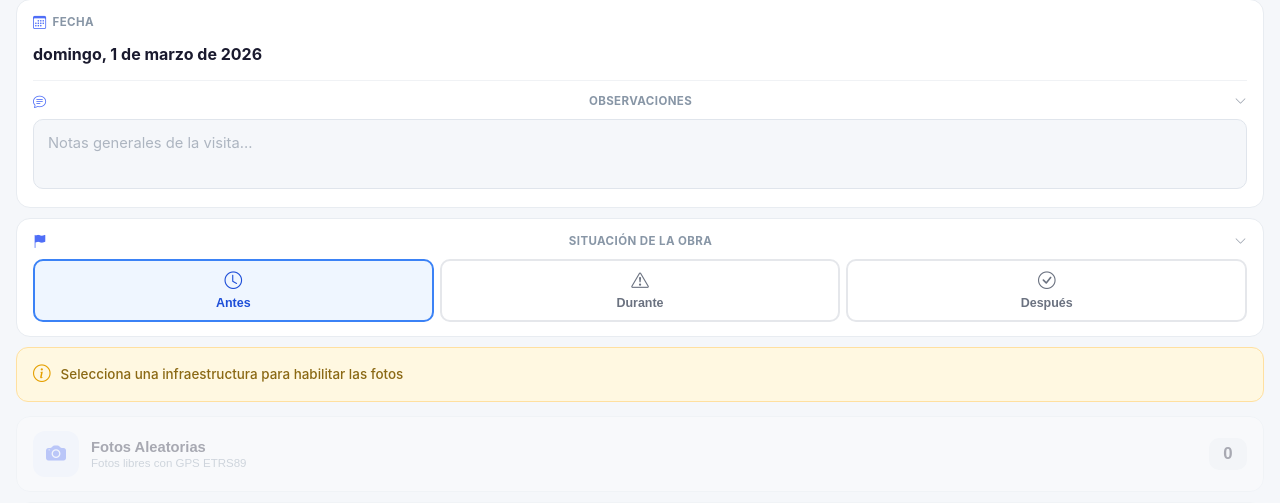
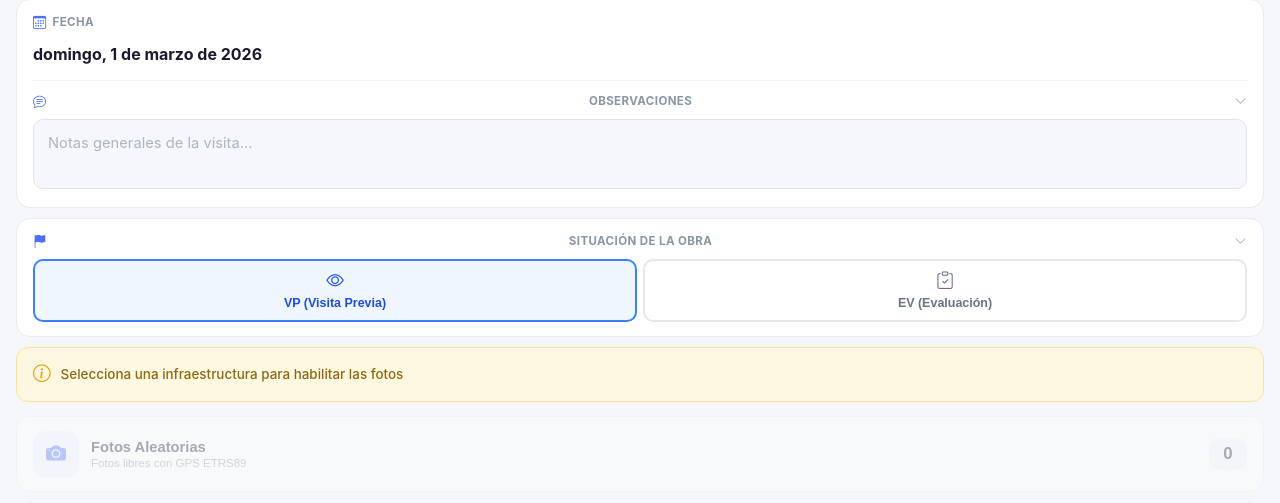
Before and after one commit to cazorlatravel-prog/RAPCA, a PHP site: page /public/operador.php in a window 1280 px wide. Shown: the part 458-961 px from the top of the page. Run offline with PHP 8.4, Linux system fonts and the light colour scheme; data that the repository does not hold is empty.

Commit message:
Change inspection states from antes/durante/despues to VP/EV
Replace the 3-state inspection system (antes/durante/después) with a 2-state
system: VP (Visita Previa) and EV (Evaluación) across the entire codebase.

Changes: DB ENUM definitions, migration script, PHP validation, JS mappings,
HTML selects/buttons, CSS badge classes, PDF export badges, and landing page.

https://claude.ai/code/session_01WQTRJDFJMDbL9pE1aP23ur

```diff
--- a/database/schema.sql
+++ b/database/schema.sql
@@ -97,8 +97,8 @@ CREATE TABLE IF NOT EXISTS registros (
     lon_real                DECIMAL(10,7)   NOT NULL COMMENT 'Longitud GPS real del operador',
     url_cloudinary          VARCHAR(512)    NOT NULL COMMENT 'URL de la imagen en Cloudinary',
     datos_tecnicos          JSON            DEFAULT NULL COMMENT 'Payload libre: temperatura, presion, notas...',
-    estado_incidencia       ENUM('antes','durante','despues')
-                                            NOT NULL DEFAULT 'antes',
+    estado_incidencia       ENUM('vp','ev')
+                                            NOT NULL DEFAULT 'vp',
     observaciones           TEXT            DEFAULT NULL,
     tipo_foto               ENUM('aleatorio','comparativo') NOT NULL DEFAULT 'aleatorio',
     secuencia_comparativa   INT UNSIGNED    DEFAULT NULL,
@@ -168,7 +168,7 @@ CREATE TABLE IF NOT EXISTS subidas_fallidas (
     usuario_id          INT UNSIGNED    NOT NULL,
     infra_id            INT UNSIGNED    NOT NULL,
     nombre_archivo      VARCHAR(255),
-    estado_incidencia   ENUM('antes','durante','despues') DEFAULT 'antes',
+    estado_incidencia   ENUM('vp','ev') DEFAULT 'vp',
     tipo_foto           ENUM('aleatorio','comparativo') DEFAULT 'aleatorio',
     motivo_error        TEXT,
     intentos            INT UNSIGNED    DEFAULT 1,
--- a/index.html
+++ b/index.html
@@ -1115,7 +1115,7 @@
                         <li><i class="bi bi-check-circle-fill"></i> Mapa con Ortofoto y Topográfico WMS</li>
                         <li><i class="bi bi-check-circle-fill"></i> Modo offline con auto-sincronización</li>
                         <li><i class="bi bi-check-circle-fill"></i> App instalable (PWA)</li>
-                        <li><i class="bi bi-check-circle-fill"></i> Estados: Antes / Durante / Después</li>
+                        <li><i class="bi bi-check-circle-fill"></i> Estados: VP (Visita Previa) / EV (Evaluación)</li>
                         <li><i class="bi bi-check-circle-fill"></i> Anotaciones en foto con círculo ajustable</li>
                         <li><i class="bi bi-check-circle-fill"></i> Vista previa antes de enviar</li>
                     </ul>
--- a/public/api/visitas.php
+++ b/public/api/visitas.php
@@ -146,7 +146,7 @@ if ($_SERVER['REQUEST_METHOD'] === 'POST') {
         }
         if (isset($_POST['estado_incidencia'])) {
             $estado = $_POST['estado_incidencia'];
-            if (in_array($estado, ['antes', 'durante', 'despues'], true)) {
+            if (in_array($estado, ['vp', 'ev'], true)) {
                 $updates[] = 'estado_incidencia = :estado';
                 $params[':estado'] = $estado;
             }
--- a/public/css/operador.css
+++ b/public/css/operador.css
@@ -973,9 +973,8 @@ select.input-field {
     transform: scale(0.95);
 }
 
-.cam-situacion-btn.sit-antes { border-color: #60a5fa; color: #93c5fd; }
-.cam-situacion-btn.sit-durante { border-color: #fbbf24; color: #fde68a; }
-.cam-situacion-btn.sit-despues { border-color: #4ade80; color: #86efac; }
+.cam-situacion-btn.sit-vp { border-color: #60a5fa; color: #93c5fd; }
+.cam-situacion-btn.sit-ev { border-color: #fbbf24; color: #fde68a; }
 
 /* Camera controls */
 .cam-controls {
@@ -1429,9 +1428,8 @@ select.input-field {
     text-transform: uppercase;
 }
 
-.estado-badge.antes { background: #e0edff; color: #2563eb; }
-.estado-badge.durante { background: #fff8e1; color: #b8860b; }
-.estado-badge.despues { background: #e8faf0; color: #0d9f5f; }
+.estado-badge.vp { background: #e0edff; color: #2563eb; }
+.estado-badge.ev { background: #fff8e1; color: #b8860b; }
 
 .mapa-detail-meta {
     font-size: 0.72rem;
@@ -2423,9 +2421,8 @@ select.input-field {
     text-transform: uppercase;
     color: #fff;
 }
-.visita-foto-badge.antes { background: #3b82f6; }
-.visita-foto-badge.durante { background: #f59e0b; }
-.visita-foto-badge.despues { background: #22c55e; }
+.visita-foto-badge.vp { background: #3b82f6; }
+.visita-foto-badge.ev { background: #f59e0b; }
 
 .visita-foto-tipo {
     position: absolute;
@@ -2741,9 +2738,8 @@ select.input-field {
 }
 .panel-badge--aleatorio { background: #dbeafe; color: #1d4ed8; }
 .panel-badge--comparativo { background: #ede9fe; color: #6d28d9; }
-.panel-badge--antes  { background: #dbeafe; color: #2563eb; }
-.panel-badge--durante { background: #fef3c7; color: #b45309; }
-.panel-badge--despues { background: #dcfce7; color: #166534; }
+.panel-badge--vp  { background: #dbeafe; color: #2563eb; }
+.panel-badge--ev { background: #fef3c7; color: #b45309; }
 .panel-record-actions {
     display: flex;
     flex-direction: column;
--- a/public/js/offline.js
+++ b/public/js/offline.js
@@ -277,7 +277,7 @@
         formData.append('usuario_id', fd.usuario_id);
         formData.append('lat_real', fd.lat_real);
         formData.append('lon_real', fd.lon_real);
-        formData.append('estado_incidencia', fd.estado_incidencia || 'antes');
+        formData.append('estado_incidencia', fd.estado_incidencia || 'vp');
         formData.append('tipo_foto', fd.tipo_foto || 'aleatorio');
         formData.append('nombre_archivo', fd.nombre_archivo || '');
         formData.append('observaciones', fd.observaciones || '');
--- a/public/js/operador.js
+++ b/public/js/operador.js
@@ -31,7 +31,7 @@
         countComparativas: 0,
         countTotal: 0, // contador global por infraestructura
         prevPhotos: [], // fotos comparativas de visita anterior
-        situacionIdx: 0, // 0=antes, 1=durante, 2=despues
+        situacionIdx: 0, // 0=vp, 1=ev
         // Annotation
         annotation: null,          // { x, y, text, radius } — canvas pixel coords
         annotationMode: false,
@@ -39,8 +39,8 @@
         baseImageData: null,       // ImageData snapshot without annotation
     };
 
-    const SITUACIONES = ['antes', 'durante', 'despues'];
-    const SITUACIONES_UI = ['ANTES', 'DURANTE', 'DESPUÉS'];
+    const SITUACIONES = ['vp', 'ev'];
+    const SITUACIONES_UI = ['VP', 'EV'];
 
     // ===================================================================
     // DOM REFS
@@ -812,8 +812,8 @@
         camVideo.pause();
 
         // Generate filename: NombreInfra_ALE_ANT_001 or NombreInfra_COMP_DUR_002
-        const sitCodes = { antes: 'ANT', durante: 'DUR', despues: 'DES' };
-        const sitCode = sitCodes[SITUACIONES[state.situacionIdx]] || 'ANT';
+        const sitCodes = { vp: 'VP', ev: 'EV' };
+        const sitCode = sitCodes[SITUACIONES[state.situacionIdx]] || 'VP';
         const modeCode = state.currentMode === 'comparativo' ? 'COMP' : 'ALE';
 
         state.countTotal++;
@@ -1667,7 +1667,7 @@
 
             const bounds = [];
             const stateColors = {
-                'antes': '#3b82f6', 'durante': '#f59e0b', 'despues': '#22c55e',
+                'vp': '#3b82f6', 'ev': '#f59e0b',
             };
 
             Object.values(allInfras).forEach(infra => {
@@ -1678,7 +1678,7 @@
 
                 if (hasPhotos) {
                     // Visited: colored circle with photo count
-                    const lastState = infra.registros[0]?.estado_incidencia || 'antes';
+                    const lastState = infra.registros[0]?.estado_incidencia || 'vp';
                     const color = stateColors[lastState] || '#9ca3af';
                     const numPhotos = infra.registros.length;
 
@@ -2604,7 +2604,7 @@
         // 2. Determine situación from the most recent photo
         if (visita.fotos && visita.fotos.length > 0) {
             const lastFoto = visita.fotos[0]; // fotos are ordered by most recent first
-            const sitMap = { antes: 0, durante: 1, despues: 2 };
+            const sitMap = { vp: 0, ev: 1 };
             const sitIdx = sitMap[lastFoto.estado] !== undefined ? sitMap[lastFoto.estado] : 0;
             state.situacionIdx = sitIdx;
 
@@ -2717,7 +2717,7 @@
                 ${r.nombre_archivo ? ' - ' + escHtml(r.nombre_archivo) : ''}
             `;
 
-            editarEstado.value = r.estado_incidencia || 'antes';
+            editarEstado.value = r.estado_incidencia || 'vp';
             editarObs.value = r.observaciones || '';
 
             // Load UO options
@@ -3019,7 +3019,7 @@
                 hour: '2-digit', minute: '2-digit',
             });
             const tipoClass = r.tipo_foto === 'comparativo' ? 'comparativo' : 'aleatorio';
-            const estadoClass = r.estado_incidencia || 'antes';
+            const estadoClass = r.estado_incidencia || 'vp';
 
             html += `<div class="panel-record" data-id="${r.id}">
                 <img class="panel-record-thumb" src="${escHtml(r.url_cloudinary || '')}" alt="" loading="lazy">
@@ -3028,7 +3028,7 @@
                     <div class="panel-record-meta">${fecha} · ${escHtml(r.usuario_nombre || '')}</div>
                     <div class="panel-record-badges">
                         <span class="panel-badge panel-badge--${tipoClass}">${r.tipo_foto === 'comparativo' ? 'COMP' : 'ALEA'}</span>
-                        <span class="panel-badge panel-badge--${estadoClass}">${(r.estado_incidencia || 'antes').toUpperCase()}</span>
+                        <span class="panel-badge panel-badge--${estadoClass}">${(r.estado_incidencia || 'vp').toUpperCase()}</span>
                     </div>
                 </div>
                 <div class="panel-record-actions">
--- a/public/operador.php
+++ b/public/operador.php
@@ -136,9 +136,8 @@ if ($initials === '') $initials = 'OP';
             <div class="card">
                 <div class="card-label"><i class="bi bi-flag-fill"></i> Situación de la obra</div>
                 <div class="situacion-selector" id="situacion-selector">
-                    <button type="button" class="situacion-option active" data-sit="0"><i class="bi bi-clock"></i> Antes</button>
-                    <button type="button" class="situacion-option" data-sit="1"><i class="bi bi-exclamation-triangle"></i> Durante</button>
-                    <button type="button" class="situacion-option" data-sit="2"><i class="bi bi-check-circle"></i> Después</button>
+                    <button type="button" class="situacion-option active" data-sit="0"><i class="bi bi-eye"></i> VP (Visita Previa)</button>
+                    <button type="button" class="situacion-option" data-sit="1"><i class="bi bi-clipboard-check"></i> EV (Evaluación)</button>
                 </div>
             </div>
 
@@ -316,7 +315,7 @@ if ($initials === '') $initials = 'OP';
             <div class="card" style="margin:12px 16px;">
                 <div class="card-label"><i class="bi bi-flag"></i> Situación</div>
                 <select id="editar-estado" class="input-field">
-                    <option value="antes">Antes</option><option value="durante">Durante</option><option value="despues">Después</option>
+                    <option value="vp">VP (Visita Previa)</option><option value="ev">EV (Evaluación)</option>
                 </select>
             </div>
             <div class="card" style="margin:12px 16px;">
@@ -354,9 +353,8 @@ if ($initials === '') $initials = 'OP';
             </select>
             <select id="panel-filter-estado" class="input-field input-field--sm">
                 <option value="">Estado: Todos</option>
-                <option value="antes">Antes</option>
-                <option value="durante">Durante</option>
-                <option value="despues">Después</option>
+                <option value="vp">VP (Visita Previa)</option>
+                <option value="ev">EV (Evaluación)</option>
             </select>
             <div class="panel-actions-row">
                 <button type="button" id="btn-export-excel" class="panel-action-btn panel-action--excel"><i class="bi bi-file-earmark-spreadsheet"></i> Excel</button>
@@ -410,9 +408,8 @@ if ($initials === '') $initials = 'OP';
                 <label class="modal-label">Estado</label>
                 <select id="export-filter-estado" class="input-field">
                     <option value="">Todos</option>
-                    <option value="antes">Antes</option>
-                    <option value="durante">Durante</option>
-                    <option value="despues">Después</option>
+                    <option value="vp">VP (Visita Previa)</option>
+                    <option value="ev">EV (Evaluación)</option>
                 </select>
                 <label class="modal-label">Año</label>
                 <select id="export-filter-year" class="input-field">
```
Also changed, not shown: database/migrate.php (+23 -0 lines), public/api/export_pdf.php (+6 -8 lines), public/subir.php (+4 -4 lines).
